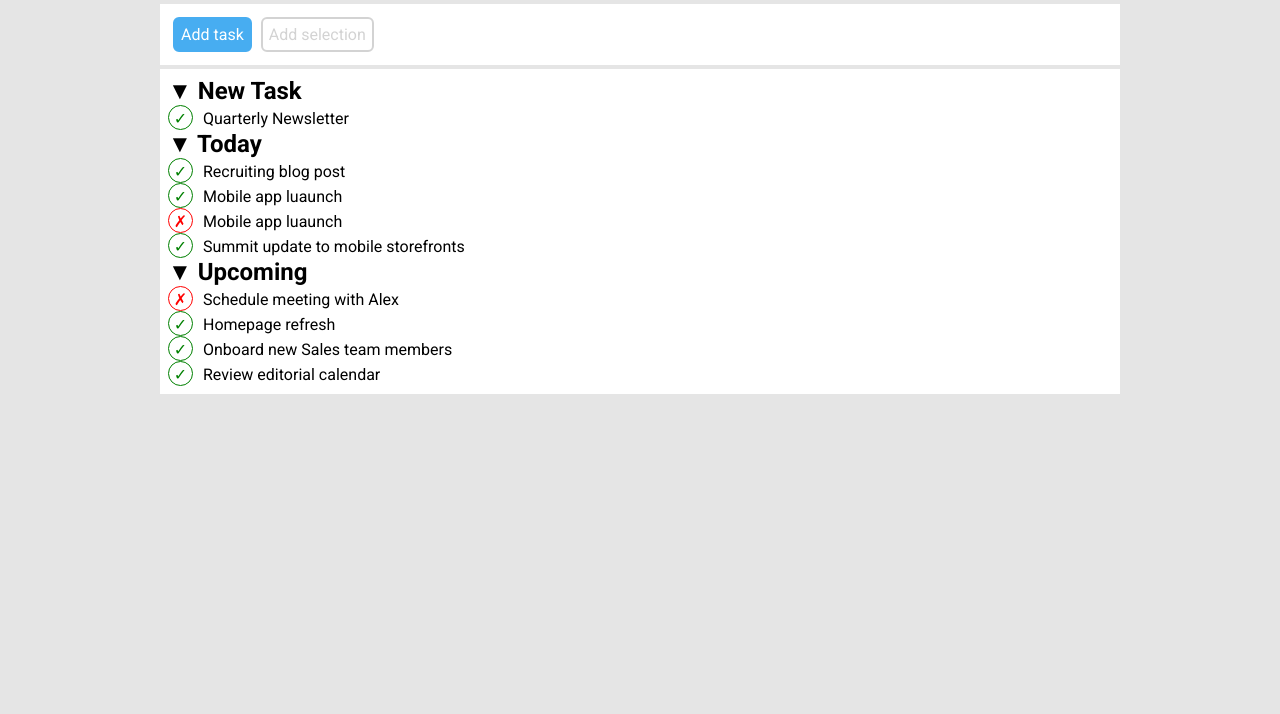
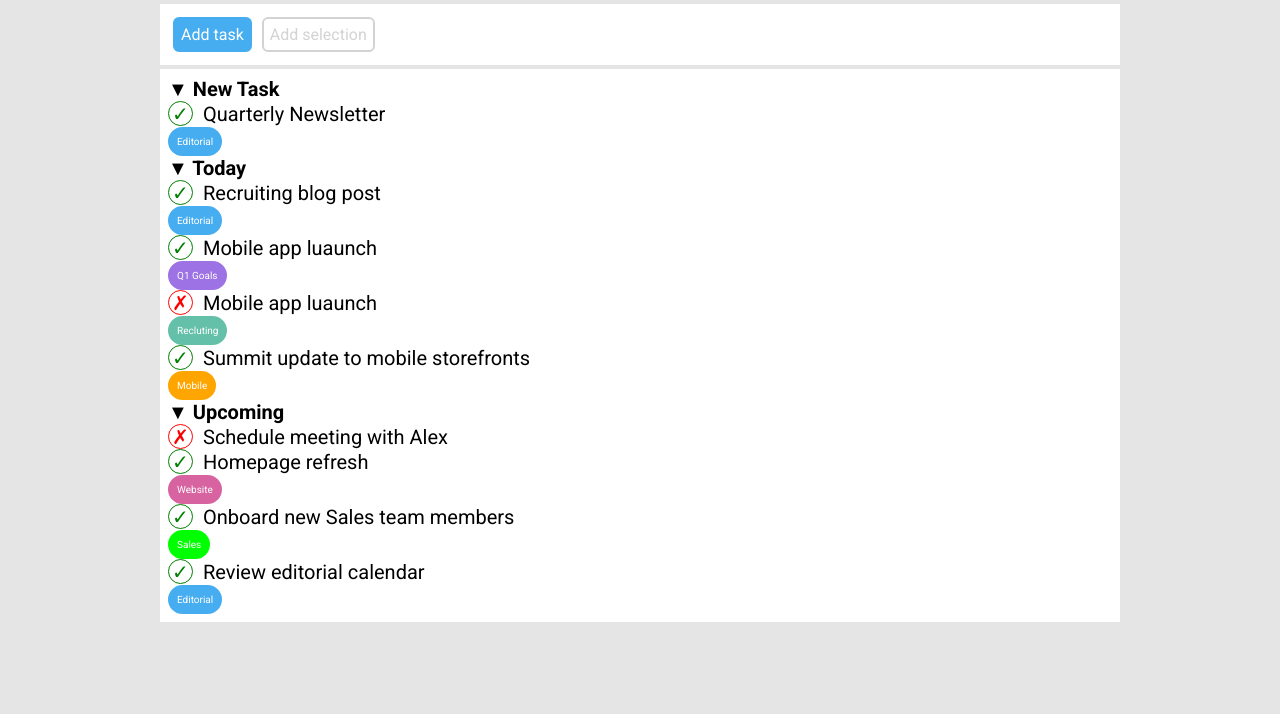
Before and after one commit to Noemi-Guarino/html-css-toboolist, a plain HTML site: page index.html in a window 1280 px wide. Shown: the part 86-800 px from the top of the page. Drawn offline with Linux system fonts and the light colour scheme.

Commit message:
Esercizio quasi finito manca un ultima cosa

```diff
--- a/css/style.css
+++ b/css/style.css
@@ -3,6 +3,7 @@ margin: 0;
 padding: 0;
 box-sizing: border-box;
 font-family: "roboto", sans-serif;
+font-size:20px;
 }
 
 header{
@@ -79,3 +80,42 @@ text-align: center;
 line-height: 25px;
 margin-right:10px;
 }
+
+.category{
+color: white;
+padding: 7px;
+text-align: center;
+font-size: 10px;
+border-radius:15px;
+display: inline-block;
+}
+
+.blue{
+background-color: #47ADF1;
+border: 2px solid #47ADF1;
+}
+
+.purple{
+background-color: #9C72E4;
+border: 2px solid #9C72E4;
+}
+
+.orange{
+background-color: orange;
+border: 2px solid orange;
+}
+
+.aquamarine{
+background-color: #64C0A9;
+border: 2px solid #64C0A9;
+}
+
+.pink{
+background-color: #D863A1;
+border: 2px solid #D863A1;
+}
+
+.lime{
+background-color: lime;
+border: 2px solid lime;
+}
--- a/index.html
+++ b/index.html
@@ -27,22 +27,30 @@
         <ul>
             <li><h2> &#9660; New Task</h2></li>
             <li><span class="check" >&#10003;</span>Quarterly Newsletter</li>
+            <li><span class="category blue">Editorial</span></li>
         </ul>
 
         <ul>
             <li><h2>&#9660; Today</h2></li>
             <li><span class="check" >&#10003;</span>Recruiting blog post</li>
+            <li><span class="category blue">Editorial</span></li>
             <li><span class="check" >&#10003;</span>Mobile app luaunch</li>
+            <li><span class="category purple">Q1 Goals</span></li>
             <li><span class="cross" >&cross;</span>Mobile app luaunch</li>
+            <li><span class="category aquamarine">Recluting</span></li>
             <li><span class="check" >&#10003;</span>Summit update to mobile storefronts</li>
+            <li><span class="category orange">Mobile</span></li>
         </ul>
 
         <ul>
             <li><h2>&#9660; Upcoming</h2></li>
             <li><span class="cross" >&cross;</span>Schedule meeting with Alex</li>
             <li><span class="check" >&#10003;</span>Homepage refresh</li>
+            <li><span class="category pink">Website</span></li>
             <li><span class="check" >&#10003;</span>Onboard new Sales team members</li>
+            <li><span class="category lime">Sales</span></li>
             <li><span class="check" >&#10003;</span>Review editorial calendar</li>
+            <li><span class="category blue">Editorial</span></li>
 
 
         </ul>
```
